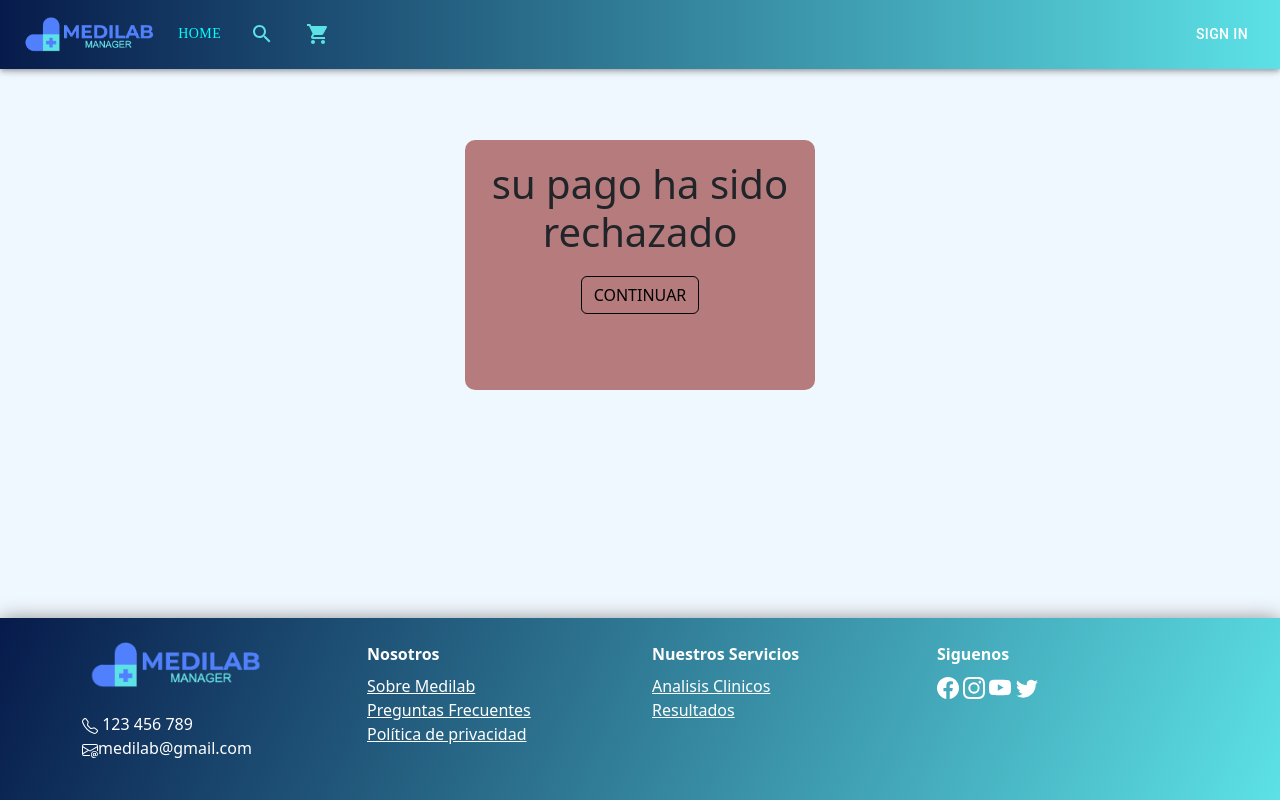
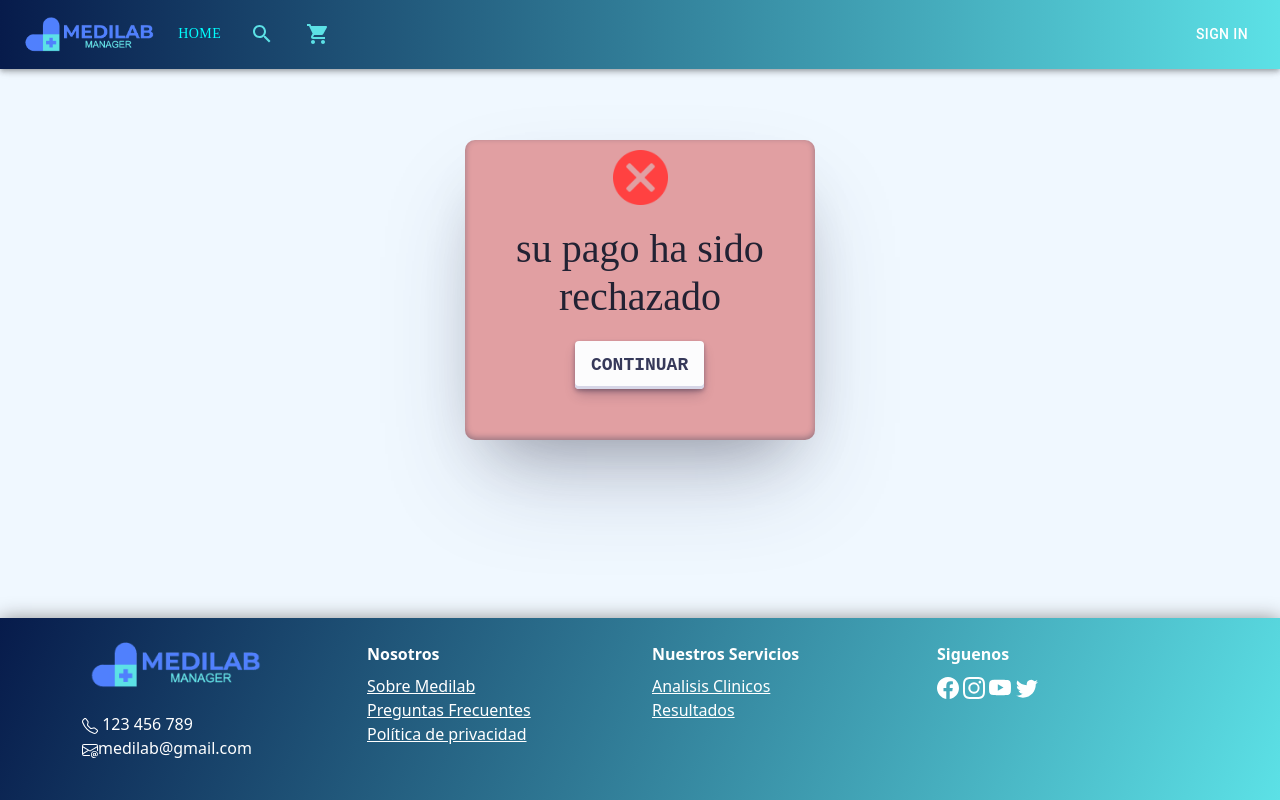
Before and after one commit to NazarenoCarlesso/medilab-manager, a React (Create React App) app in the folder client/: page /declined-payment in a window 1280 px wide. Built offline with nearby package versions, Linux system fonts and the light colour scheme.

Commit message:
se modifica los estilos del payment

```diff
--- a/client/src/components/DeclinedPayment.jsx
+++ b/client/src/components/DeclinedPayment.jsx
@@ -1,10 +1,7 @@
 import { useNavigate } from "react-router-dom";
-import Button from 'react-bootstrap/Button'
-
 
 export default function SuccessfulPayment() {
   const navigate = useNavigate();
-
 
   const onClickHandler = () => {
     navigate("/cart");
@@ -15,26 +12,40 @@ export default function SuccessfulPayment() {
       style={{
         display: "flex",
         justifyContent: "center",
-        alignItems: "center"
-
+        alignItems: "center",
+        fontFamily: "raleway",
       }}
     >
       <div
         style={{
-            background: "#830c0685",
-            height: "250px",
+          background: "rgb(207 50 50 / 45%)",
+          height: "300px",
           width: "350px",
           margin: "40px",
           textAlign: "center",
-            borderRadius: "10px"
+          borderRadius: "10px",
+          color: "#223",
+          boxShadow:
+            "rgba(50, 50, 93, 0.25) 0px 50px 100px -20px, rgba(0, 0, 0, 0.3) 0px 30px 60px -30px, rgba(10, 37, 64, 0.35) 0px -2px 6px 0px inset",
         }}
       >
+        <img
+          alt="delete"
+          src="delete-button.png"
+          style={{
+            height: "55px",
+            width: "auto",
+            marginTop: "10px",
+          }}
+        />
         <h1
           style={{
-            margin: "20px"
+            margin: "20px",
           }}
-        >su pago ha sido rechazado</h1>
-        <Button variant="outline-dark" onClick={onClickHandler}>CONTINUAR</Button>{' '}
+        >
+          su pago ha sido rechazado
+        </h1>
+        <button className="payment-button" onClick={onClickHandler}>CONTINUAR</button>{" "}
       </div>
     </div>
   );
--- a/client/src/components/SuccessfulPayment.jsx
+++ b/client/src/components/SuccessfulPayment.jsx
@@ -1,7 +1,7 @@
 import axios from "axios";
 import { useSelector } from "react-redux";
 import { useNavigate } from "react-router-dom";
-import Button from "react-bootstrap/Button";
+
 
 const BACK = process.env.REACT_APP_BACK;
 
@@ -25,28 +25,38 @@ export default function SuccessfulPayment() {
         display: "flex",
         justifyContent: "center",
         alignItems: "center",
+        fontFamily: "raleway",
       }}
-    >
+      >
       <div
         style={{
-          background: "#002d0085",
-          height: "250px",
+          background: "rgb(61 195 61 / 45%)",
+          height: "300px",
           width: "350px",
           margin: "40px",
           textAlign: "center",
           borderRadius: "10px",
+          color: "#223",
+          boxShadow: "rgba(50, 50, 93, 0.25) 0px 50px 100px -20px, rgba(0, 0, 0, 0.3) 0px 30px 60px -30px, rgba(10, 37, 64, 0.35) 0px -2px 6px 0px inset"
         }}
       >
+        <img alt="check" src="check.png"
+          style={{
+            height: "55px",
+            width: "auto",
+            marginTop: "10px",
+          }}
+        />
         <h1
           style={{
-            margin: "20px",
+            margin: "10px",
           }}
         >
           su pago ha finalizado de manera exitosa
         </h1>
-        <Button variant="outline-success" onClick={onClickHandler}>
+        <button className="payment-button" onClick={onClickHandler}>
           CONTINUAR
-        </Button>{" "}
+        </button>
       </div>
     </div>
   );
```
Also changed, not shown: client/public/check.png (added), client/public/delete-button.png (added), client/src/css/bootstrap.css. Lines whose indentation alone changed are shown as unchanged.
